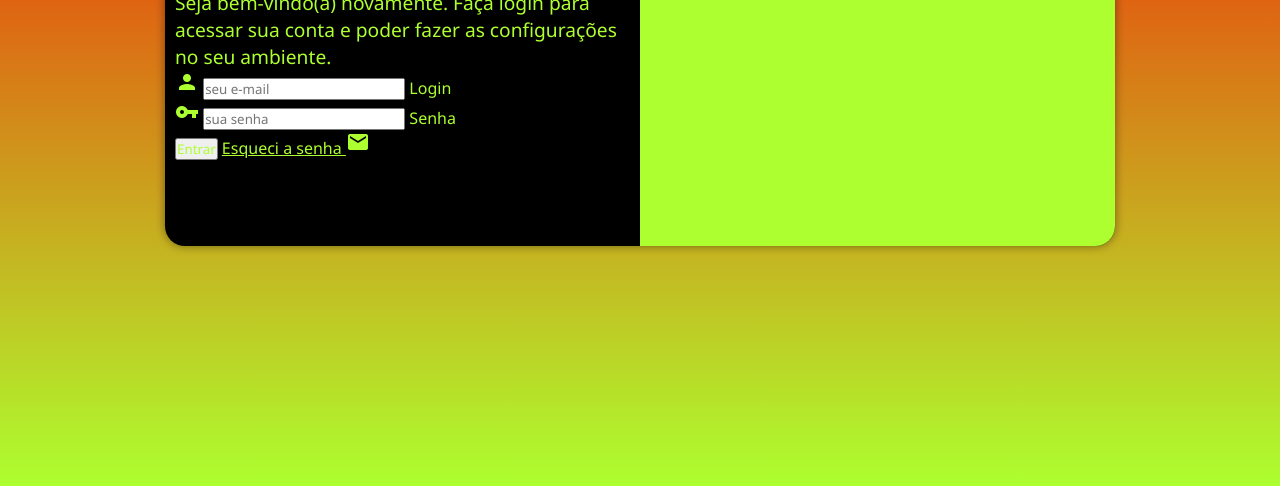
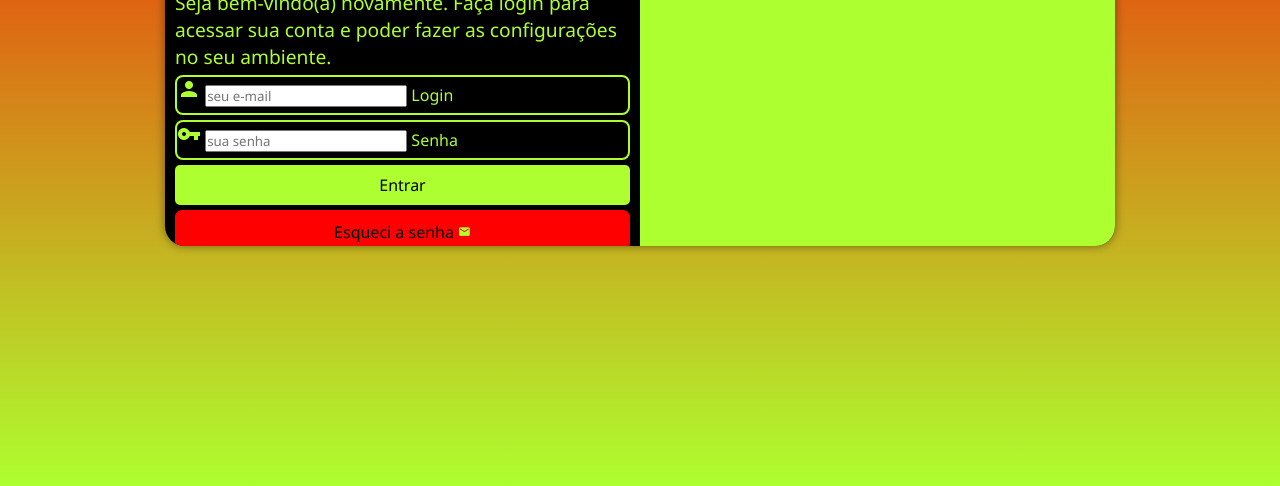
Before and after one commit to ALEXANDREGUTI/projeto-login-2, a plain HTML site: page index.html in a window 1280 px wide. Shown: the part 314-800 px from the top of the page. Drawn offline with Linux system fonts and the light colour scheme.

Commit message:
formatação do formulário

```diff
--- a/css/media-query.css
+++ b/css/media-query.css
@@ -29,11 +29,7 @@ Grandes telas: acima de 1200px
     width: 70%;
   }
 
-  div.campo > input {
-    background-color: white;
-    transform: translateY(-42px);
-    margin-left: 10%;
-  }
+
 
   div#formulario > h1 {
     font-size: 2em;
@@ -66,6 +62,8 @@ Grandes telas: acima de 1200px
     width: 50%;
   }
 
+
+
   div#formulario > h1 {
     font-size: 2em;
   }
--- a/css/style.css
+++ b/css/style.css
@@ -65,3 +65,53 @@ div#formulario > h1 {
 div#formulario > p {
     font-size: 0.8em;
 }
+
+form > div.campo {
+    background-color: black;
+    border: 2px solid;
+    display: block;
+    width: 100%;
+    height: 40px;
+    border-radius: 8px;
+    margin: 5px 0;
+
+}
+
+form > input[type=submit] {
+    display: block;
+    font-size: 1em;
+    width: 100%;
+    height: 40px;
+    background-color: greenyellow;
+    color:black;
+    border: none;
+    border-radius: 5px;
+    cursor: pointer;
+}
+
+form > input[type=submit]:hover {
+    background-color:darkgreen;
+}
+
+form > a.botao {
+    display: block;
+    text-align: center;
+    font-size: 1em;
+    width: 100%;
+    height: 40px;
+    padding-top: 10px;
+    margin-top: 5px;
+    background-color:red;
+    color: black;
+    border: 1px solid red;
+    border-radius: 7px;
+    text-decoration: none;
+}
+
+form > a.botao:hover {
+    background-color: olive;
+}
+
+form > a.botao > i {
+    font-size: 0.8em;
+}
--- a/index.html
+++ b/index.html
@@ -30,7 +30,7 @@
                  <label for="isenha">Senha</label>
                  </div>
                  <input type="submit" value="Entrar">
-                 <a href="esqueci.html">Esqueci a senha <i class="material-icons">mail</i></a>
+                 <a href="esqueci.html" class="botao">Esqueci a senha <i class="material-icons">mail</i></a>
             </form>
          </div>
     </section>
```
